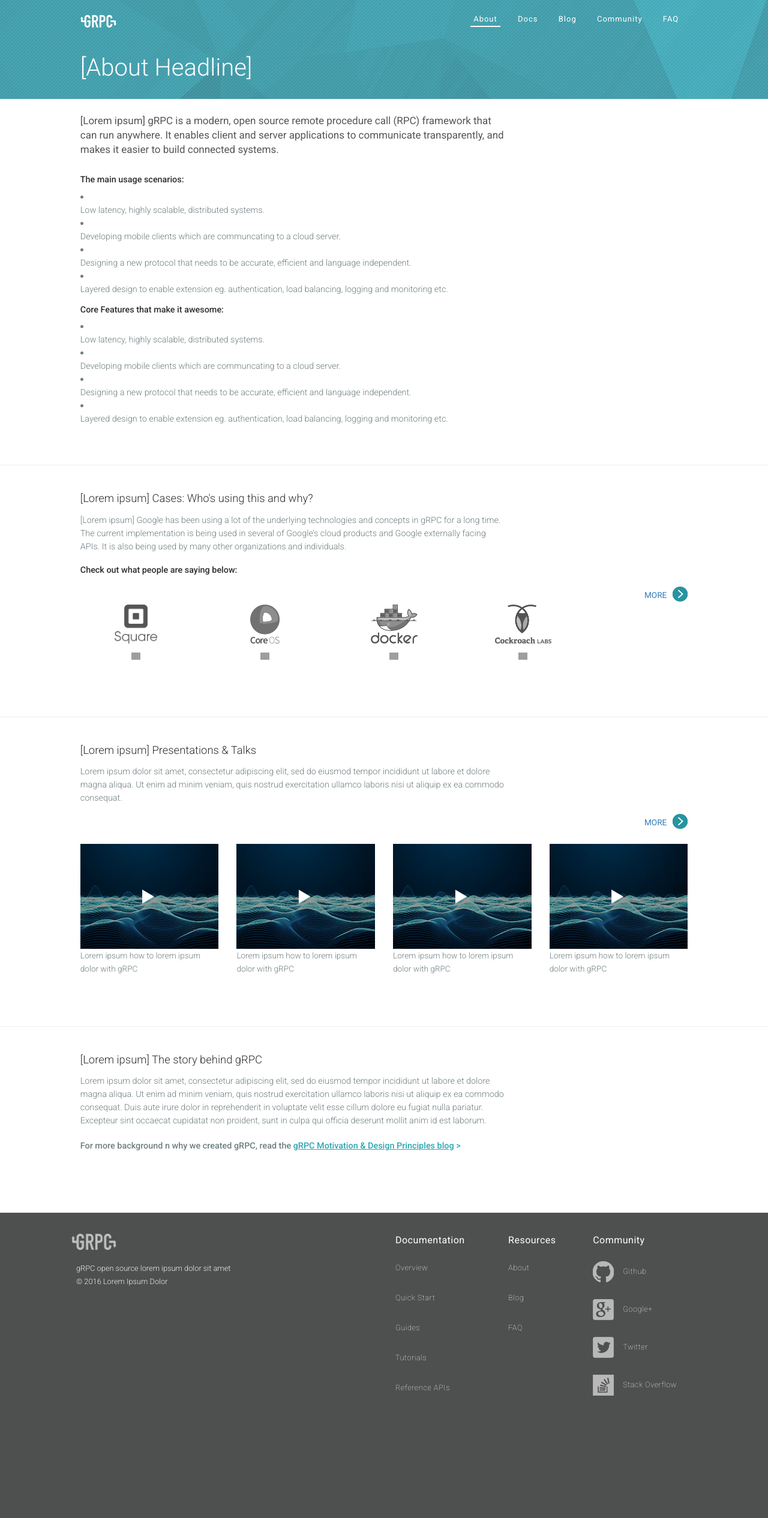
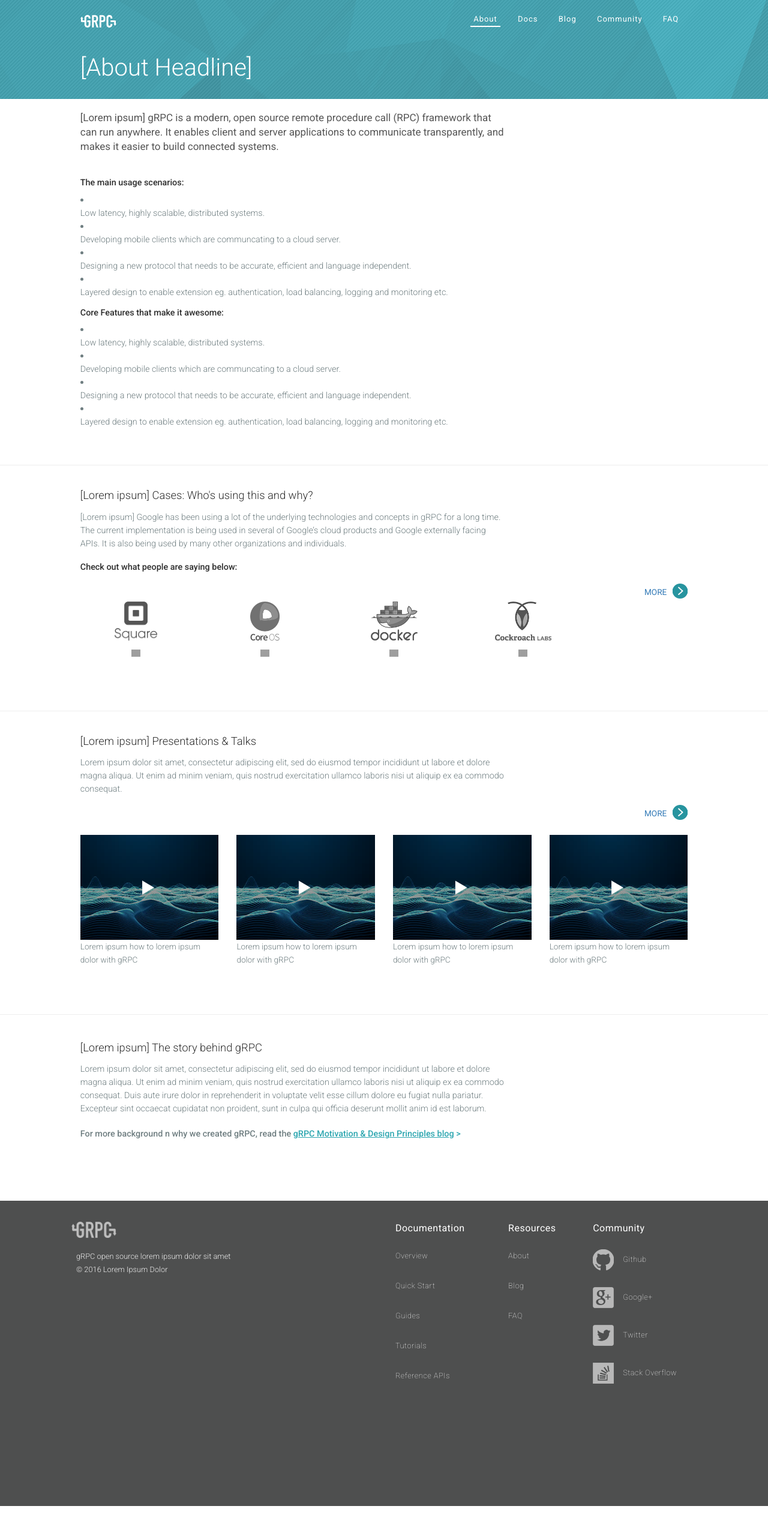
Before and after one commit to grpc/grpc.github.io, a Jekyll site: the page built from about/index.html, in a window 1280 px wide. Shown: the whole page at 60% size. Built offline with Jekyll 4.4.1, drawn with Linux system fonts in a browser that asks for light colours; nearby versions of some CDN libraries; grey boxes are pictures that could not be loaded.

Commit message:
Adjusts margins for consistency across pages

```diff
--- a/_sass/modules/_doc-nav.scss
+++ b/_sass/modules/_doc-nav.scss
@@ -1,8 +1,7 @@
 .doc-nav {
 	display: block;
-	margin-top: $spacing--l;
-	margin-bottom: $spacing--l;
-
+	margin-top: $spacing--m;
+	margin-bottom: $spacing--m;
 	.tab {
 		display: inline-block;
 
--- a/_sass/pages/_about.scss
+++ b/_sass/pages/_about.scss
@@ -1,6 +1,6 @@
 .about {
     .about-sections {
-        padding: 25px 0;
+        padding: 20px 0;
         position: relative;
         @media(min-width: $tablet) {
         }
@@ -18,7 +18,7 @@
     }
     p.lead {
         font-size: 17px;
-        margin-bottom: 30px;
+        margin-bottom: 40px;
     }
 
     .about-lists {
--- a/_sass/pages/_faq.scss
+++ b/_sass/pages/_faq.scss
@@ -1,7 +1,6 @@
 // FAQ page
 .faq-container {
     padding-bottom: 150px;
-
     .submenu-content p,li,ul{
         font-size: 12px;
         font-weight: 400;
@@ -13,11 +12,7 @@
     }
 
     .lead {
-        font-size: 1.1rem;
-        margin: 20px 0 0 0;
-        @media (min-width: $tablet) {
-            margin: 50px 0 0 0;
-        }
+        margin: 20px 0 40px 0;
     }
 
     .faq-title {
```
